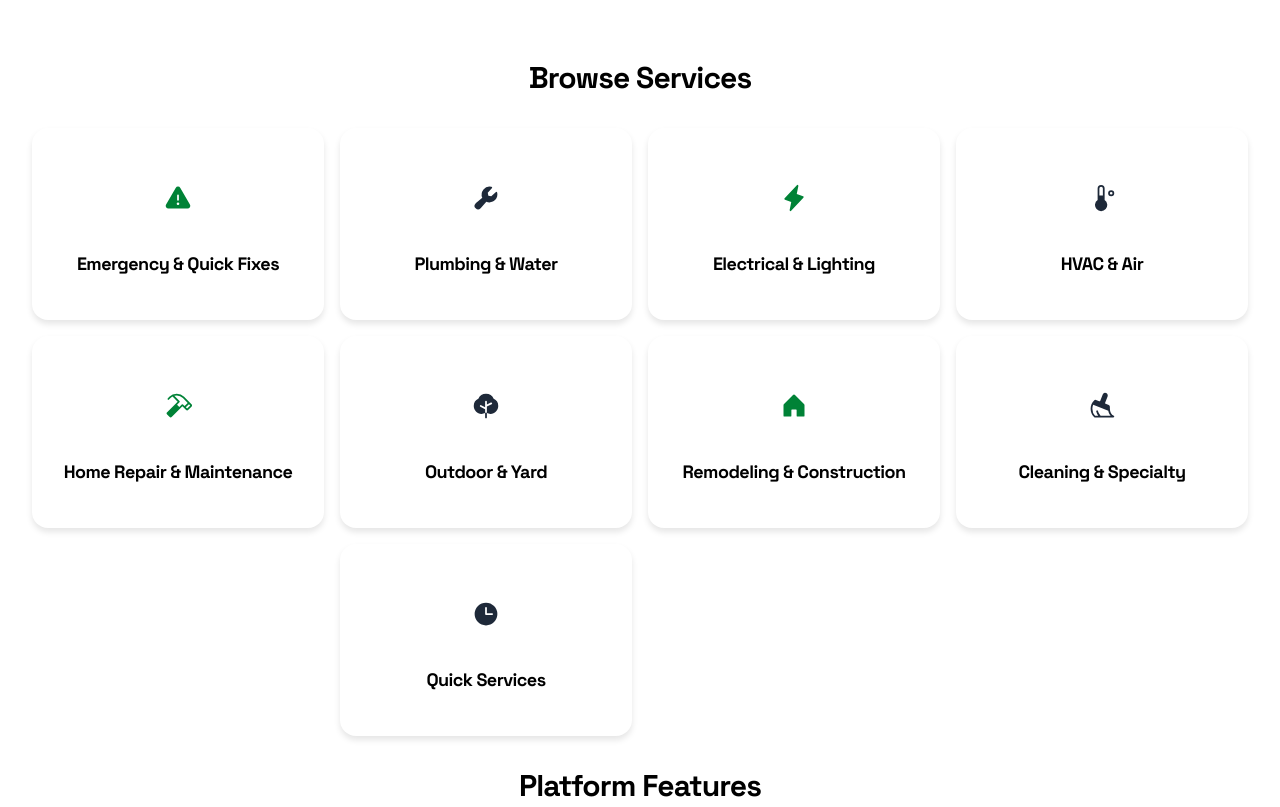
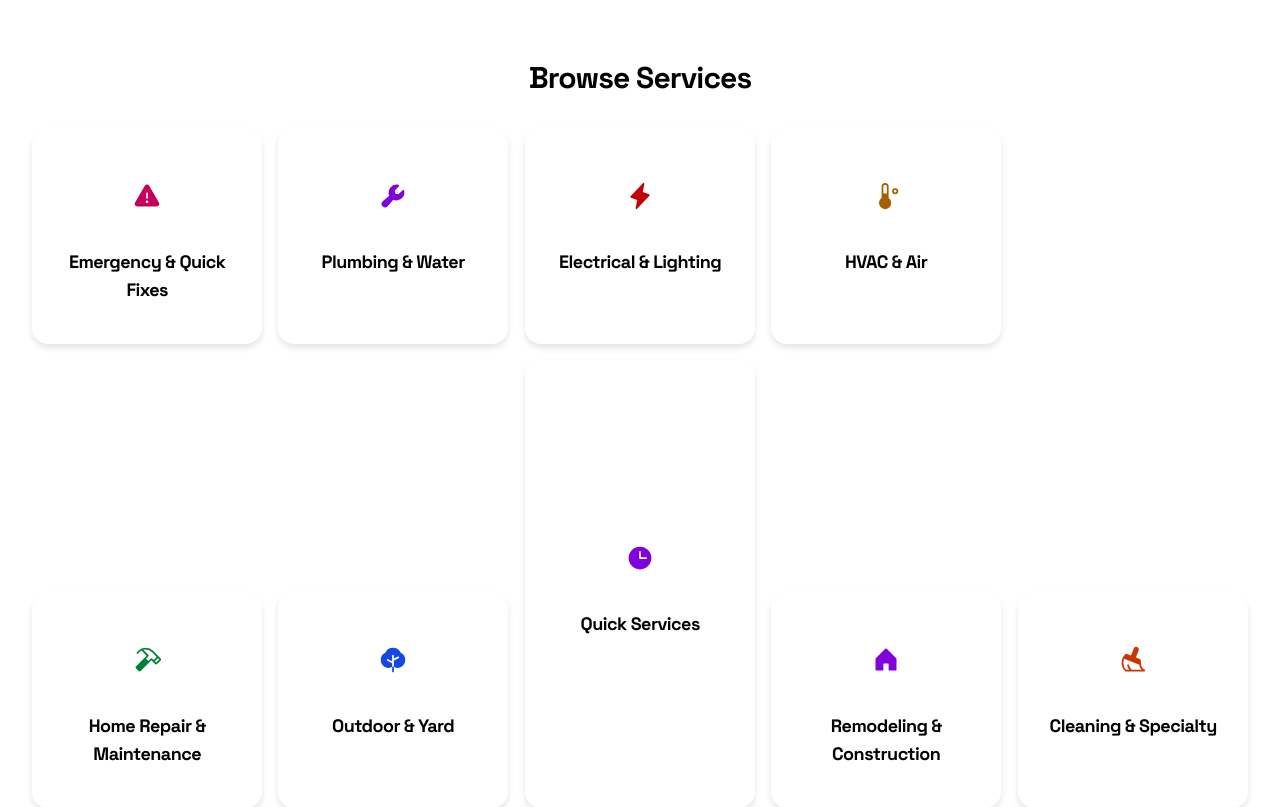
Before and after one commit to Aphrodine-wq/fairtradeworker-texa, a React (Vite) app: page / in a window 1280 px wide. Shown: the part 500-1307 px from the top of the page. Built offline with nearby package versions, Linux system fonts and the light colour scheme.

Commit message:
Fix animations, restore rainbow colors, improve layout and theme transitions

```diff
--- a/src/components/jobs/ServiceCategories.tsx
+++ b/src/components/jobs/ServiceCategories.tsx
@@ -1,6 +1,6 @@
 import { motion } from "framer-motion"
 import { Card, CardContent } from "@/components/ui/card"
-import { containerVariants, itemVariants, universalCardHover } from "@/lib/animations"
+import { itemVariants, universalCardHover } from "@/lib/animations"
 import {
   Warning,
   Wrench,
@@ -196,16 +196,23 @@ interface ServiceCategoriesProps {
 }
 
 export function ServiceCategories({ onNavigate }: ServiceCategoriesProps) {
-  // Neutral color scheme - green/grey for all categories
-  const categoryStyles: Record<string, string> = {
-    emergency: "bg-green-50 dark:bg-green-950/30 text-green-700 dark:text-green-300",
-    plumbing: "bg-gray-100 dark:bg-gray-800 text-gray-800 dark:text-gray-200",
-    electrical: "bg-green-50 dark:bg-green-950/30 text-green-700 dark:text-green-300",
-    hvac: "bg-gray-100 dark:bg-gray-800 text-gray-800 dark:text-gray-200",
-    repair: "bg-green-50 dark:bg-green-950/30 text-green-700 dark:text-green-300",
-    outdoor: "bg-gray-100 dark:bg-gray-800 text-gray-800 dark:text-gray-200",
-    remodeling: "bg-green-50 dark:bg-green-950/30 text-green-700 dark:text-green-300",
-    cleaning: "bg-gray-100 dark:bg-gray-800 text-gray-800 dark:text-gray-200"
+  // Rainbow color scheme - random colors for each category
+  const rainbowColors = [
+    { bg: "bg-red-100 dark:bg-red-950/30", text: "text-red-700 dark:text-red-300" },
+    { bg: "bg-orange-100 dark:bg-orange-950/30", text: "text-orange-700 dark:text-orange-300" },
+    { bg: "bg-yellow-100 dark:bg-yellow-950/30", text: "text-yellow-700 dark:text-yellow-300" },
+    { bg: "bg-green-100 dark:bg-green-950/30", text: "text-green-700 dark:text-green-300" },
+    { bg: "bg-blue-100 dark:bg-blue-950/30", text: "text-blue-700 dark:text-blue-300" },
+    { bg: "bg-indigo-100 dark:bg-indigo-950/30", text: "text-indigo-700 dark:text-indigo-300" },
+    { bg: "bg-purple-100 dark:bg-purple-950/30", text: "text-purple-700 dark:text-purple-300" },
+    { bg: "bg-pink-100 dark:bg-pink-950/30", text: "text-pink-700 dark:text-pink-300" },
+  ]
+
+  // Assign random colors to categories (consistent per session)
+  const getCategoryColor = (categoryId: string) => {
+    // Use a simple hash to get consistent color per category
+    const hash = categoryId.split('').reduce((acc, char) => acc + char.charCodeAt(0), 0)
+    return rainbowColors[hash % rainbowColors.length]
   }
 
   const handleCategoryClick = (categoryId: string) => {
@@ -213,46 +220,37 @@ export function ServiceCategories({ onNavigate }: ServiceCategoriesProps) {
     onNavigate(`service-category/${categoryId}`)
   }
 
+  // Split categories into two rows with Quick Services in the middle column
+  const categoriesWithoutQuick = mainCategories.filter(cat => cat.id !== 'quick-services')
+  const firstRow = categoriesWithoutQuick.slice(0, 4)
+  const quickServices = mainCategories.find(cat => cat.id === 'quick-services')
+  const secondRow = categoriesWithoutQuick.slice(4)
+
   return (
     <div className="w-full py-8">
-      <motion.div
-        initial={{ opacity: 0, y: 20 }}
-        animate={{ opacity: 1, y: 0 }}
-        transition={{
-          type: "spring",
-          stiffness: 300,
-          damping: 30
-        }}
-        className="text-center mb-8"
-        style={{ willChange: 'transform, opacity' }}
-      >
+      <div className="text-center mb-8">
         <h2 className="text-3xl font-bold text-gray-900 dark:text-white mb-3">
           Browse Services
         </h2>
-      </motion.div>
+      </div>
 
-      <motion.div
-        variants={containerVariants}
-        initial="hidden"
-        animate="visible"
-        className="grid grid-cols-2 md:grid-cols-3 lg:grid-cols-4 gap-4"
-      >
-        {mainCategories.map((category, index) => {
+      <div className="grid grid-cols-2 md:grid-cols-3 lg:grid-cols-5 gap-4 auto-rows-fr">
+        {/* First Row - 4 items */}
+        {firstRow.map((category) => {
           const Icon = category.icon
-          // Center Quick Services (9th item) in 4-column grid
-          const isQuickServices = category.id === 'quick-services'
-          const centerClass = isQuickServices ? "lg:col-start-2" : ""
+          const color = getCategoryColor(category.id)
           return (
             <motion.div
               key={category.id}
               variants={itemVariants}
+              initial="hidden"
+              animate="visible"
               whileHover={universalCardHover.hover}
               whileTap={{ scale: 0.98 }}
               style={{ willChange: 'transform', transform: 'translateZ(0)' }}
-              className={centerClass}
             >
               <Card
-                className="cursor-pointer h-full border-2 border-black/10 dark:border-white/10 hover:border-black dark:hover:border-white transition-colors"
+                className="cursor-pointer h-full border-0 hover:shadow-lg transition-shadow"
                 onClick={() => handleCategoryClick(category.id)}
               >
                 <CardContent className="p-5 flex flex-col items-center text-center space-y-3">
@@ -263,26 +261,12 @@ export function ServiceCategories({ onNavigate }: ServiceCategoriesProps) {
                     style={{ willChange: 'transform' }}
                   >
                     <div
-                      className={`w-14 h-14 rounded-full flex items-center justify-center mb-3 border border-black/10 dark:border-white/10 ${
-                        categoryStyles[category.id] || "bg-neutral-100 dark:bg-neutral-900"
-                      }`}
+                      className={`w-14 h-14 rounded-full flex items-center justify-center mb-3 border-0 ${color.bg}`}
                     >
                       <Icon
                         size={28}
                         weight="fill"
-                        className={
-                          categoryStyles[category.id]
-                            ? category.id === 'emergency' ? "text-green-700 dark:text-green-300" :
-                              category.id === 'plumbing' ? "text-gray-800 dark:text-gray-200" :
-                              category.id === 'electrical' ? "text-green-700 dark:text-green-300" :
-                              category.id === 'hvac' ? "text-gray-800 dark:text-gray-200" :
-                              category.id === 'repair' ? "text-green-700 dark:text-green-300" :
-                              category.id === 'outdoor' ? "text-gray-800 dark:text-gray-200" :
-                              category.id === 'remodeling' ? "text-green-700 dark:text-green-300" :
-                              category.id === 'cleaning' ? "text-gray-800 dark:text-gray-200" :
-                              "text-gray-800 dark:text-gray-200"
-                            : "text-gray-800 dark:text-gray-200"
-                        }
+                        className={color.text}
                       />
                     </div>
                   </motion.div>
@@ -294,7 +278,136 @@ export function ServiceCategories({ onNavigate }: ServiceCategoriesProps) {
             </motion.div>
           )
         })}
-      </motion.div>
+
+        {/* Quick Services - Middle Column spanning 2 rows */}
+        {quickServices && (
+          <motion.div
+            key={quickServices.id}
+            variants={itemVariants}
+            initial="hidden"
+            animate="visible"
+            whileHover={universalCardHover.hover}
+            whileTap={{ scale: 0.98 }}
+            style={{ willChange: 'transform', transform: 'translateZ(0)' }}
+            className="hidden lg:block lg:row-span-2 lg:col-start-3"
+          >
+            <Card
+              className="cursor-pointer h-full border-0 hover:shadow-lg transition-shadow"
+              onClick={() => handleCategoryClick(quickServices.id)}
+            >
+              <CardContent className="p-5 flex flex-col items-center justify-center text-center space-y-3 h-full">
+                <motion.div
+                  whileHover={{ scale: 1.1, rotate: 5 }}
+                  whileTap={{ scale: 0.95 }}
+                  transition={{ type: "spring", stiffness: 400, damping: 17 }}
+                  style={{ willChange: 'transform' }}
+                >
+                  <div
+                    className={`w-14 h-14 rounded-full flex items-center justify-center mb-3 border-0 ${getCategoryColor(quickServices.id).bg}`}
+                  >
+                    <quickServices.icon
+                      size={28}
+                      weight="fill"
+                      className={getCategoryColor(quickServices.id).text}
+                    />
+                  </div>
+                </motion.div>
+                <h3 className="text-lg font-bold text-gray-900 dark:text-white">
+                  {quickServices.title}
+                </h3>
+              </CardContent>
+            </Card>
+          </motion.div>
+        )}
+
+        {/* Second Row - remaining items (skip middle on lg) */}
+        {secondRow.map((category, index) => {
+          const Icon = category.icon
+          const color = getCategoryColor(category.id)
+          // On large screens, skip the middle column (col 3) for second row items
+          const colClass = index === 0 ? "lg:col-start-1" : index === 1 ? "lg:col-start-2" : index === 2 ? "lg:col-start-4" : "lg:col-start-5"
+          return (
+            <motion.div
+              key={category.id}
+              variants={itemVariants}
+              initial="hidden"
+              animate="visible"
+              whileHover={universalCardHover.hover}
+              whileTap={{ scale: 0.98 }}
+              style={{ willChange: 'transform', transform: 'translateZ(0)' }}
+              className={colClass}
+            >
+              <Card
+                className="cursor-pointer h-full border-0 hover:shadow-lg transition-shadow"
+                onClick={() => handleCategoryClick(category.id)}
+              >
+                <CardContent className="p-5 flex flex-col items-center text-center space-y-3">
+                  <motion.div
+                    whileHover={{ scale: 1.1, rotate: 5 }}
+                    whileTap={{ scale: 0.95 }}
+                    transition={{ type: "spring", stiffness: 400, damping: 17 }}
+                    style={{ willChange: 'transform' }}
+                  >
+                    <div
+                      className={`w-14 h-14 rounded-full flex items-center justify-center mb-3 border-0 ${color.bg}`}
+                    >
+                      <Icon
+                        size={28}
+                        weight="fill"
+                        className={color.text}
+                      />
+                    </div>
+                  </motion.div>
+                  <h3 className="text-lg font-bold text-gray-900 dark:text-white">
+                    {category.title}
+                  </h3>
+                </CardContent>
+              </Card>
+            </motion.div>
+          )
+        })}
+
+        {/* Quick Services - Mobile/Tablet view (shown after other items) */}
+        {quickServices && (
+          <motion.div
+            key={`${quickServices.id}-mobile`}
+            variants={itemVariants}
+            initial="hidden"
+            animate="visible"
+            whileHover={universalCardHover.hover}
+            whileTap={{ scale: 0.98 }}
+            style={{ willChange: 'transform', transform: 'translateZ(0)' }}
+            className="lg:hidden"
+          >
+            <Card
+              className="cursor-pointer h-full border-0 hover:shadow-lg transition-shadow"
+              onClick={() => handleCategoryClick(quickServices.id)}
+            >
+              <CardContent className="p-5 flex flex-col items-center text-center space-y-3">
+                <motion.div
+                  whileHover={{ scale: 1.1, rotate: 5 }}
+                  whileTap={{ scale: 0.95 }}
+                  transition={{ type: "spring", stiffness: 400, damping: 17 }}
+                  style={{ willChange: 'transform' }}
+                >
+                  <div
+                    className={`w-14 h-14 rounded-full flex items-center justify-center mb-3 border-0 ${getCategoryColor(quickServices.id).bg}`}
+                  >
+                    <quickServices.icon
+                      size={28}
+                      weight="fill"
+                      className={getCategoryColor(quickServices.id).text}
+                    />
+                  </div>
+                </motion.div>
+                <h3 className="text-lg font-bold text-gray-900 dark:text-white">
+                  {quickServices.title}
+                </h3>
+              </CardContent>
+            </Card>
+          </motion.div>
+        )}
+      </div>
     </div>
   )
 }
--- a/src/components/ui/MarketingSections.tsx
+++ b/src/components/ui/MarketingSections.tsx
@@ -9,7 +9,7 @@ import type { User } from "@/lib/types"
 type NavLink = { label: string; href?: string; active?: boolean }
 
 export function GlassCard({ className, ...props }: React.ComponentProps<typeof Card>) {
-  return <Card className={cn("glass-card", className)} {...props} />
+  return <Card className={cn("glass-card border-0", className)} {...props} />
 }
 
 export function GlassNav({ children }: { brand?: any; links?: NavLink[]; primaryLabel?: string; onPrimaryClick?: () => void; children?: React.ReactNode }) {
--- a/src/pages/Home.tsx
+++ b/src/pages/Home.tsx
@@ -80,7 +80,7 @@ export const HomePage = memo(function HomePage({ onNavigate, onDemoLogin }: Home
         </div>
 
         {onDemoLogin && (
-          <Card className="mt-8 p-6 glass-card">
+          <Card className="mt-8 p-6 glass-card border-0">
             <div className="space-y-4">
               <div className="flex items-center gap-2">
                 <Play weight="fill" size={24} />
@@ -114,7 +114,7 @@ export const HomePage = memo(function HomePage({ onNavigate, onDemoLogin }: Home
         <PricingSection user={currentUser} onNavigate={onNavigate} />
 
         {/* Pricing CTA Section */}
-        <Card className="mb-12 p-8 glass-card text-center">
+        <Card className="mb-12 p-8 glass-card border-0 text-center">
           <h2 className="text-3xl font-bold text-gray-900 dark:text-white mb-4">
             Simple, Transparent Pricing
           </h2>
--- a/src/styles/glass.css
+++ b/src/styles/glass.css
@@ -19,7 +19,7 @@
 .dark .glass-card {
   background: rgba(0, 0, 0, 0.75);
   box-shadow: 0 4px 6px rgba(255, 255, 255, 0.07), 0 1px 3px rgba(255, 255, 255, 0.05);
-  border: 1px solid rgba(255, 255, 255, 0.1);
+  border: none;
 }
 
 /* Glass Overlay - For modals and overlays */
--- a/src/styles/theme-transitions.css
+++ b/src/styles/theme-transitions.css
@@ -6,7 +6,7 @@
    1. ENHANCED LAYERED TRANSITION SYSTEM
    ============================================ */
 
-/* Layer 1: Backgrounds (fastest - 300ms) */
+/* Layer 1: Backgrounds (fastest - 200ms for smoother transitions) */
 body,
 main,
 section,
@@ -18,13 +18,13 @@ nav,
 div:not([class*="animate"]),
 [class*="bg-"] {
   transition-property: background-color;
-  transition-duration: 0.3s;
+  transition-duration: 0.2s;
   transition-timing-function: cubic-bezier(0.4, 0, 0.2, 1);
   will-change: background-color;
   transform: translate3d(0, 0, 0); /* GPU acceleration */
 }
 
-/* Layer 2: Borders (medium - 400ms) */
+/* Layer 2: Borders (medium - 250ms) */
 [class*="border"],
 button,
 input,
@@ -32,13 +32,13 @@ select,
 textarea,
 [data-slot="card"] {
   transition-property: border-color, box-shadow;
-  transition-duration: 0.4s;
+  transition-duration: 0.25s;
   transition-timing-function: cubic-bezier(0.4, 0, 0.2, 1);
   will-change: border-color, box-shadow;
   transform: translate3d(0, 0, 0);
 }
 
-/* Layer 3: Text and Icons (slower - 500ms for smooth fade) */
+/* Layer 3: Text and Icons (slower - 300ms for smooth fade) */
 p,
 span,
 h1, h2, h3, h4, h5, h6,
@@ -48,7 +48,7 @@ label,
 svg,
 [class*="icon"] {
   transition-property: color, fill, stroke;
-  transition-duration: 0.5s;
+  transition-duration: 0.3s;
   transition-timing-function: cubic-bezier(0.4, 0, 0.2, 1);
   will-change: color, fill, stroke;
   transform: translate3d(0, 0, 0);
@@ -69,7 +69,7 @@ svg,
 *::before,
 *::after {
   transition-property: background-color, border-color, color, fill, stroke, box-shadow, opacity, transform;
-  transition-duration: 0.4s;
+  transition-duration: 0.25s;
   transition-timing-function: cubic-bezier(0.4, 0, 0.2, 1);
 }
 
@@ -365,7 +365,7 @@ svg,
 
 /* Smooth dark mode transition with layered timing */
 html {
-  transition: background-color 0.3s cubic-bezier(0.4, 0, 0.2, 1);
+  transition: background-color 0.2s cubic-bezier(0.4, 0, 0.2, 1);
 }
 
 /* Theme transitioning state - prevents choppy updates */
```
